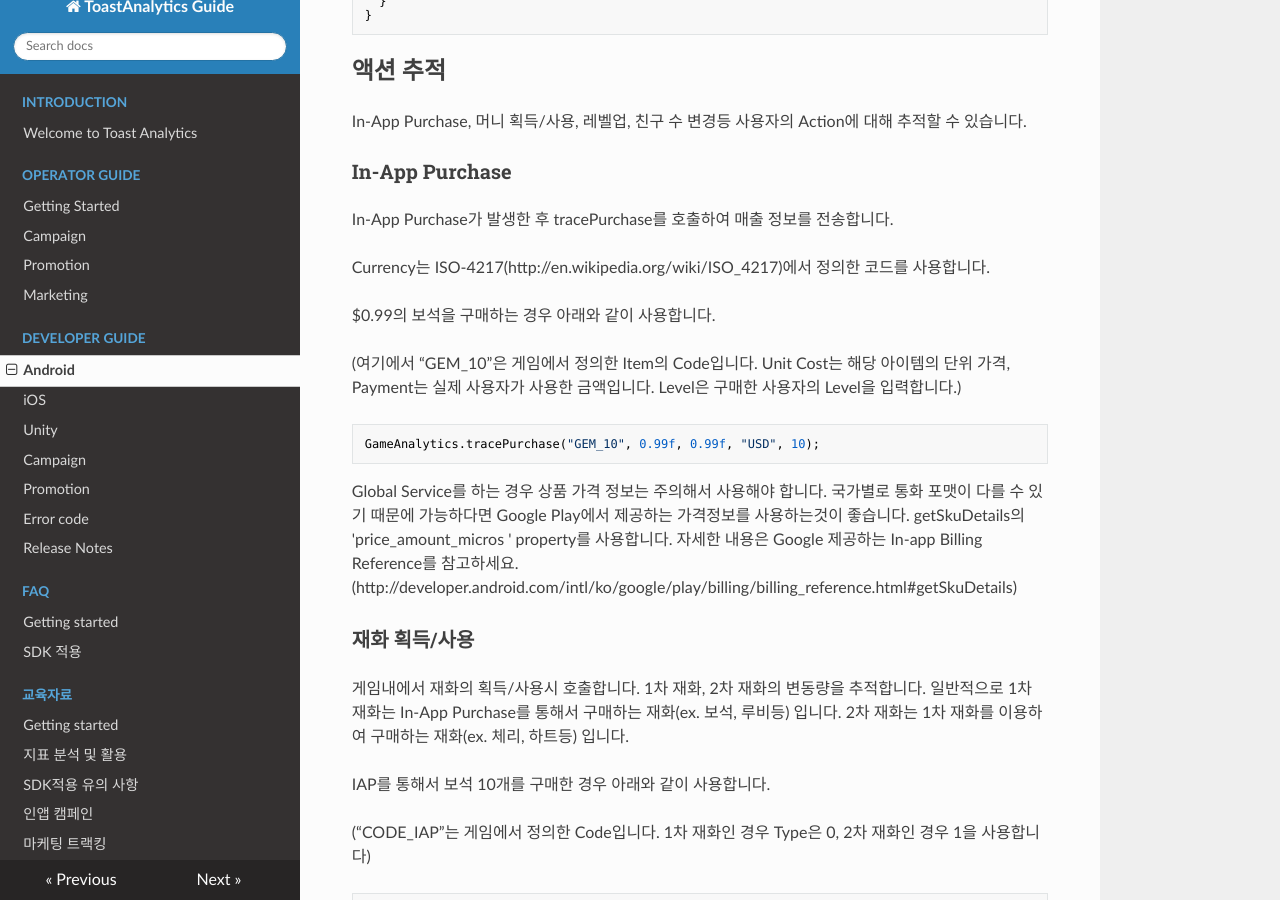
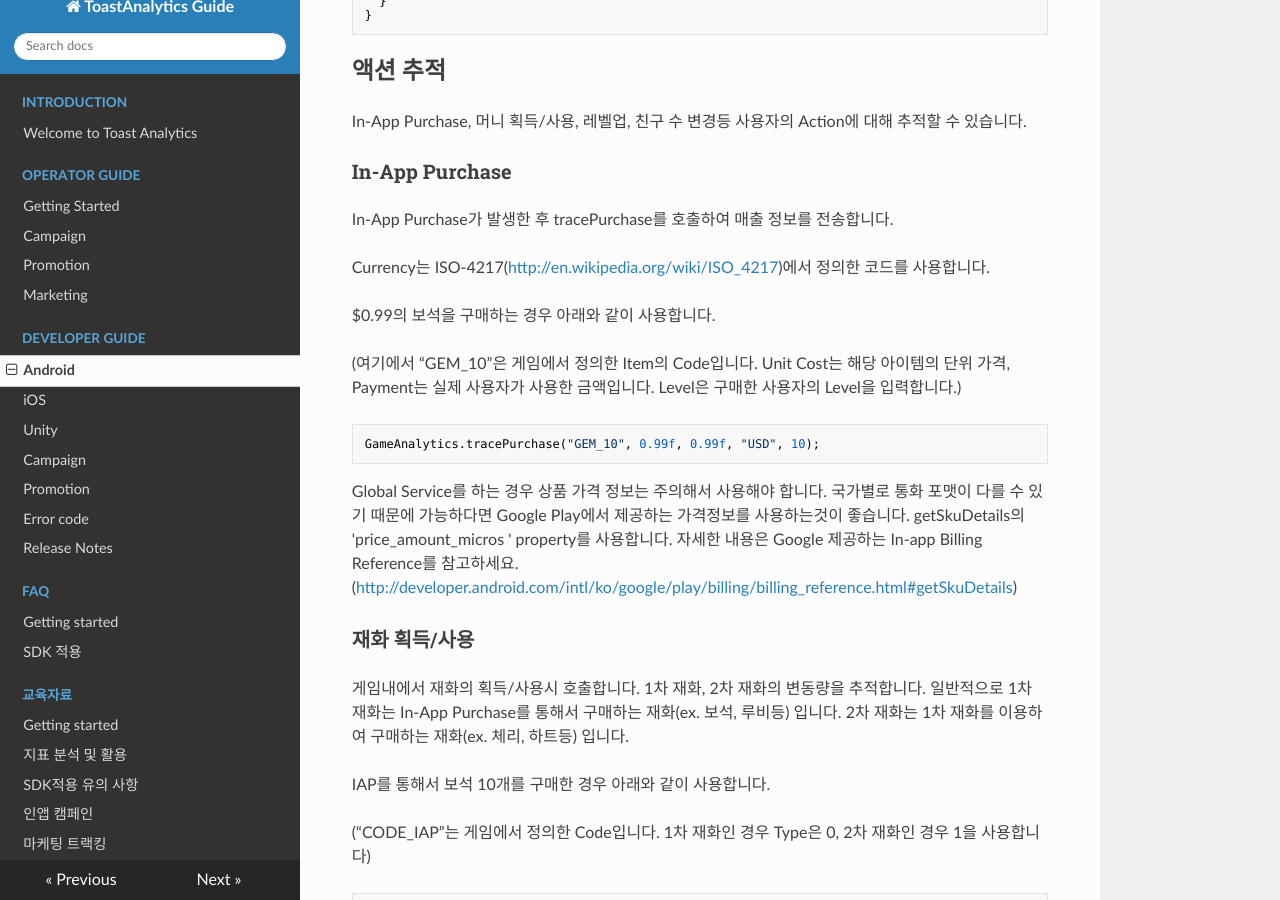
Before and after one commit to ToastAnalytics/ToastAnalytics, an MkDocs documentation site: the page built from docs/Developer/4. Android Developer Guide.md, in a window 1280 px wide and 900 px high, scrolled down 9933 px. Built offline with MkDocs 1.6.1, drawn with Linux system fonts in a browser that asks for light colours; nearby versions of some CDN libraries; old or Windows-style settings are respelled for this version of MkDocs; some of the changed text lies outside the part shown.

Commit message:
Update 4. Android Developer Guide.md

````diff
--- a/docs/Developer/4. Android Developer Guide.md
+++ b/docs/Developer/4. Android Developer Guide.md
@@ -26,7 +26,7 @@
 dependency 설정은 사용자 프로젝트 루트 폴더에서 우클릭 > Properties > Android 섹션의 Library에서 Add버튼을 통해 추가할 수 있으며 목록 중 ToastAnalyticsSDK를 선택하시면 됩니다.
 
 다운로드 받은 구글 서비스 API 의 경우 jar 형태가 아닌 안드로이드 라이브러리 이므로, 해당 라이브러리를 이클립스로 import 해야 사용자 프로젝트에서 사용할 수 있습니다.
-(http://developer.android.com/google/play-services/setup.html)
+(<http://developer.android.com/google/play-services/setup.html>)
 이클립스에 구글 서비스 API를 라이브러리로 import 한 후, 위에서 ToastAnalyticsSDK를 추가할때와 마찬가지로 Properties > Android > Library에서 Add버튼을 눌러 google-play-services를 선택하시면 됩니다.
 
 
@@ -263,7 +263,7 @@
 
 
 Advertise ID 관련 내용은 아래 링크를 참고하세요.
-- Android : https://developer.android.com/google/play-services/id.html
+- Android : <https://developer.android.com/google/play-services/id.html>
 
 
 ## 세션 추적
@@ -320,7 +320,7 @@
 GameAnalytics.tracePurchase("GEM_10", 0.99f, 0.99f, "USD", 10);
 ```
 Global Service를 하는 경우 상품 가격 정보는 주의해서 사용해야 합니다. 국가별로 통화 포맷이 다를 수 있기 때문에 가능하다면 Google Play에서 제공하는 가격정보를 사용하는것이 좋습니다.
-getSkuDetails의 'price_amount_micros ' property를 사용합니다. 자세한 내용은 Google 제공하는 In-app Billing Reference를 참고하세요. (http://developer.android.com/intl/ko/google/play/billing/billing_reference.html#getSkuDetails)
+getSkuDetails의 'price_amount_micros ' property를 사용합니다. 자세한 내용은 Google 제공하는 In-app Billing Reference를 참고하세요. (<http://developer.android.com/intl/ko/google/play/billing/billing_reference.html#getSkuDetails>)
 
 
 ### 재화 획득/사용
@@ -387,13 +387,13 @@
 ### 캠페인 연동 사전 준비
 캠페인 연동 및 실행을 위해서는 별도의 가이드를 제공하고 있습니다.
 Toast Analytics의 “캠페인 실행” 메뉴의 “페이지 가이드”를 참고하세요.
-http://analytics.toast.com/promotion/share/document/4.2_Campaign_run.pdf
+<http://analytics.toast.com/promotion/share/document/4.2_Campaign_run.pdf>
 
 ### 푸시 연동
 Analytics SDK에서 캠페인을 위한 푸시 사용을 위해서는 Toast Cloud Push를 사용해야 합니다.
 푸시 사용에 관련된 전반적인 내용은 Toast Cloud Push에서 제공하는 “Client SDK Guide” 문서를 참고하세요.
 
-http://docs.cloud.toast.com/ko/Notification/Push/Client%20SDK%20Guide/
+<http://docs.cloud.toast.com/ko/Notification/Push/Client%20SDK%20Guide/>
 
 푸시 사용을 위해서는 AndroidManifest.xml 파일에 추가로 Toast Cloud Push SDK에서 제공하는 custom reciever를 등록해야 합니다.
 
@@ -464,7 +464,7 @@
 
 다음으로 Toast Cloud Push SDK에서 제공하는 register 함수에서 인자로 설정했던 사용자 ID 정보를 GameAnalytics.tracePushUserId 함수의 인자로 설정하여 호출해 주어야 합니다. 이 사용자 ID 정보는 GameAnalytics.setUserId 에서 설정한 사용자 ID와는 다를수 있으며, 반드시 register 함수의 인자로 사용한 사용자 ID 정보여야 합니다. register 함수에 대한 자세한 내용은 Toast Cloud Push에서 제공하는 “Client SDK Guide” 문서를 참고하세요.
 
-http://docs.cloud.toast.com/ko/Notification/Push/Client%20SDK%20Guide/
+<http://docs.cloud.toast.com/ko/Notification/Push/Client%20SDK%20Guide/>
 
 ```java
 import com.toast.android.analytics.GameAnalytics;
@@ -639,7 +639,7 @@
 
 “launchPromotionPage()”에서는 내부적으로 WebView를 사용하여 프로모션 컨텐츠를 제공합니다. 이 기능을 사용하기 위해서는 AndroidManifet.xml 설정에 해당 Activity를 추가해야 합니다.
 
-가로/세로 화면 고정을 위해서는 android:screenOrientation을 이용하여 설정합니다. (http://developer.android.com/guide/topics/manifest/activity-element.html#screen)
+가로/세로 화면 고정을 위해서는 android:screenOrientation을 이용하여 설정합니다. (<http://developer.android.com/guide/topics/manifest/activity-element.html#screen>)
 
 ```xml
 <activity
@@ -679,8 +679,8 @@
 ## 페이스북 설치 추적
 
 페이스북 광고를 통한 앱 설치를 추적할 수 있습니다. 이 기능은 Facebook에서 제공하는 Deep Linking 기능을 이용합니다.
-관련하여 상세한 내용 및 테스트 방법은 Facebook에서 제공하는 문서(https://developers.facebook.com/docs/app-ads/deep-linking)를 참고하세요. ApplinkData.fetchDeferredAppLinkData 는 Facebook SDK에서 제공하는 API입니다.
-(https://developers.facebook.com/docs/reference/android/current/class/AppLinkData/)
+관련하여 상세한 내용 및 테스트 방법은 Facebook에서 제공하는 문서(<https://developers.facebook.com/docs/app-ads/deep-linking>)를 참고하세요. ApplinkData.fetchDeferredAppLinkData 는 Facebook SDK에서 제공하는 API입니다.
+(<https://developers.facebook.com/docs/reference/android/current/class/AppLinkData/>)
 
 ```java
 AppLinkData.fetchDeferredAppLinkData(this,
````
Also changed, not shown: other parts of docs/Developer/4. Android Developer Guide.md (+1 -1 lines).
